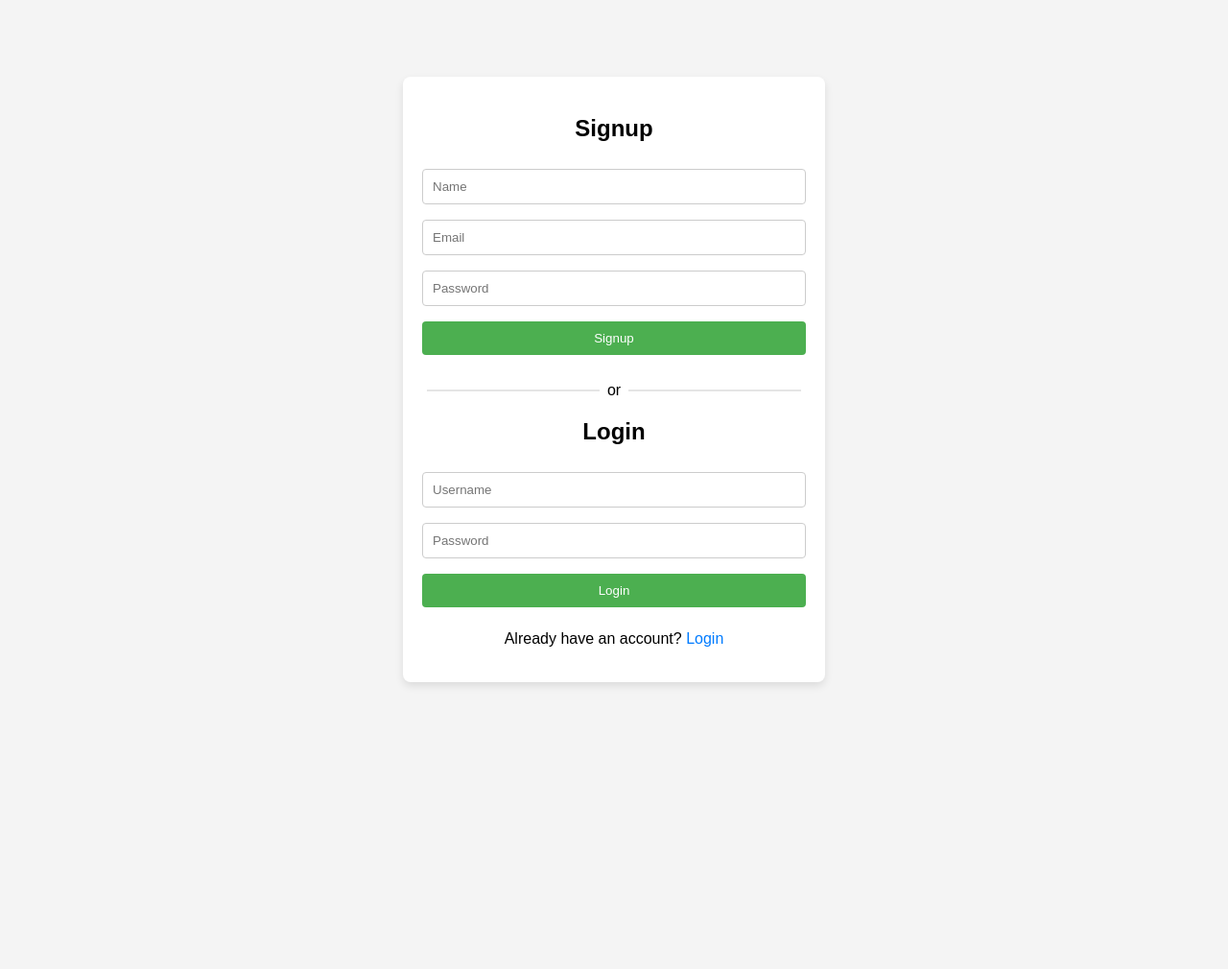
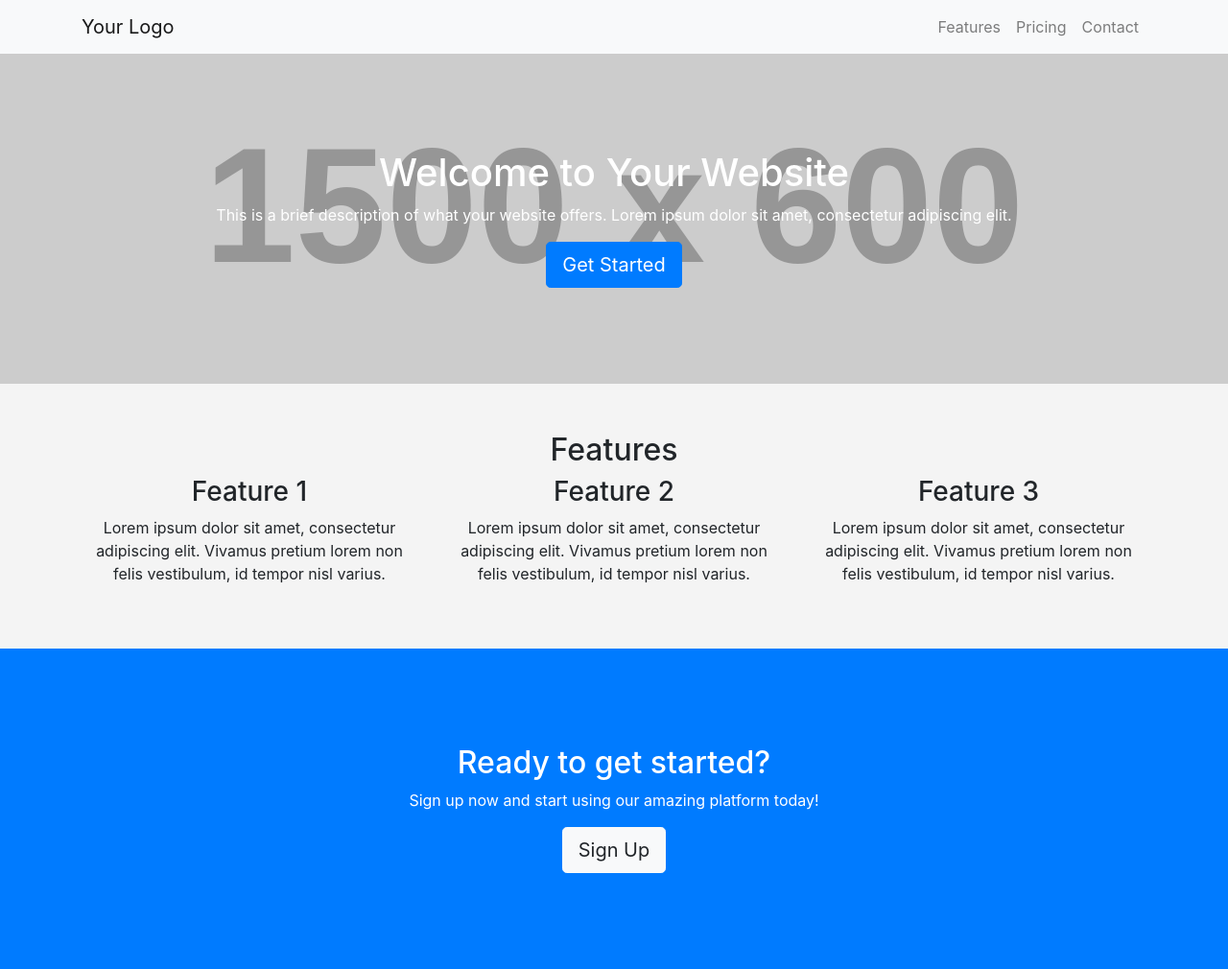
Before and after one commit to Alexisadmin/group, a plain HTML site: page index.html in a window 1280 px wide. Shown: the whole page at 96% size. Before the commit the page ends 800 px from the top, so only its background shows below. Drawn offline with nearby package versions, Linux system fonts and the light colour scheme; placeholder pictures from the web are drawn by us.

Commit message:
save changes

```diff
--- a/index.html
+++ b/index.html
@@ -3,112 +3,101 @@
 <head>
 <meta charset="UTF-8">
 <meta name="viewport" content="width=device-width, initial-scale=1.0">
-<title>Signup/Login Page</title>
+<title>Landing Page</title>
+<link rel="stylesheet" href="https://stackpath.bootstrapcdn.com/bootstrap/4.5.2/css/bootstrap.min.css">
 <style>
-  body {
-    font-family: Arial, sans-serif;
-    margin: 0;
-    padding: 0;
-    background-color: #f4f4f4;
+  /* Custom CSS */
+  .hero-section {
+    background-image: url('https://via.placeholder.com/1500x600');
+    background-size: cover;
+    background-position: center;
+    color: #fff;
+    text-align: center;
+    padding: 100px 0;
   }
 
-  .container {
-    max-width: 400px;
-    margin: 80px auto;
-    background-color: #fff;
-    padding: 20px;
-    border-radius: 8px;
-    box-shadow: 0 4px 8px rgba(0, 0, 0, 0.1);
-  }
-
-  h2 {
-    text-align: center;
-    margin-bottom: 20px;
-  }
-
-  input[type="text"],
-  input[type="email"],
-  input[type="password"],
-  input[type="submit"] {
-    width: 100%;
-    padding: 10px;
-    margin: 8px 0;
-    display: inline-block;
-    border: 1px solid #ccc;
-    border-radius: 4px;
-    box-sizing: border-box;
-  }
-
-  input[type="submit"] {
-    background-color: #4caf50;
-    color: white;
-    border: none;
-    cursor: pointer;
-  }
-
-  input[type="submit"]:hover {
-    background-color: #45a049;
-  }
-
-  .separator {
-    text-align: center;
-    margin: 20px 0;
-    position: relative;
-  }
-
-  .separator::before,
-  .separator::after {
-    content: "";
-    display: inline-block;
-    width: 45%;
-    height: 1px;
-    background-color: #ccc;
-    position: absolute;
-    top: 50%;
-    transform: translateY(-50%);
-  }
-
-  .separator::before {
-    right: 5px;
-  }
-
-  .separator::after {
-    left: 5px;
-  }
-
-  .text-center {
+  .features-section {
+    background-color: #f4f4f4;
+    padding: 50px 0;
     text-align: center;
   }
 
-  .login-link {
-    color: #007bff;
-    text-decoration: none;
-  }
-
-  .login-link:hover {
-    text-decoration: underline;
+  .cta-section {
+    background-color: #007bff;
+    color: #fff;
+    padding: 100px 0;
+    text-align: center;
   }
 </style>
 </head>
 <body>
-<div class="container">
-  <h2>Signup</h2>
-  <form action="#">
-    <input type="text" placeholder="Name" required>
-    <input type="email" placeholder="Email" required>
-    <input type="password" placeholder="Password" required>
-    <input type="submit" value="Signup">
-  </form>
-  <div class="separator">or</div>
-  <h2>Login</h2>
-  <form action="#">
-    <input type="text" placeholder="Username" required>
-    <input type="password" placeholder="Password" required>
-    <input type="submit" value="Login">
-  </form>
-  <div class="text-center">
-    <p>Already have an account? <a href="#" class="login-link">Login</a></p>
+
+<!-- Navigation -->
+<nav class="navbar navbar-expand-lg navbar-light bg-light">
+  <div class="container">
+    <a class="navbar-brand" href="#">Your Logo</a>
+    <button class="navbar-toggler" type="button" data-toggle="collapse" data-target="#navbarNav" aria-controls="navbarNav" aria-expanded="false" aria-label="Toggle navigation">
+      <span class="navbar-toggler-icon"></span>
+    </button>
+    <div class="collapse navbar-collapse" id="navbarNav">
+      <ul class="navbar-nav ml-auto">
+        <li class="nav-item">
+          <a class="nav-link" href="#">Features</a>
+        </li>
+        <li class="nav-item">
+          <a class="nav-link" href="#">Pricing</a>
+        </li>
+        <li class="nav-item">
+          <a class="nav-link" href="#">Contact</a>
+        </li>
+      </ul>
+    </div>
   </div>
-</div>
+</nav>
+
+<!-- Hero Section -->
+<section class="hero-section">
+  <div class="container">
+    <h1>Welcome to Your Website</h1>
+    <p>This is a brief description of what your website offers. Lorem ipsum dolor sit amet, consectetur adipiscing elit.</p>
+    <a href="#" class="btn btn-primary btn-lg">Get Started</a>
+  </div>
+</section>
+
+<!-- Features Section -->
+<section class="features-section">
+  <div class="container">
+    <h2>Features</h2>
+    <div class="row">
+      <div class="col-md-4">
+        <h3>Feature 1</h3>
+        <p>Lorem ipsum dolor sit amet, consectetur adipiscing elit. Vivamus pretium lorem non felis vestibulum, id tempor nisl varius.</p>
+      </div>
+      <div class="col-md-4">
+        <h3>Feature 2</h3>
+        <p>Lorem ipsum dolor sit amet, consectetur adipiscing elit. Vivamus pretium lorem non felis vestibulum, id tempor nisl varius.</p>
+      </div>
+      <div class="col-md-4">
+        <h3>Feature 3</h3>
+        <p>Lorem ipsum dolor sit amet, consectetur adipiscing elit. Vivamus pretium lorem non felis vestibulum, id tempor nisl varius.</p>
+      </div>
+    </div>
+  </div>
+</section>
+
+<!-- Call to Action Section -->
+<section class="cta-section">
+  <div class="container">
+    <h2>Ready to get started?</h2>
+    <p>Sign up now and start using our amazing platform today!</p>
+    <a href="#" class="btn btn-light btn-lg">Sign Up</a>
+  </div>
+</section>
+
+<!-- Bootstrap JS -->
+<script src="https://code.jquery.com/jquery-3.5.1.slim.min.js"></script>
+<script src="https://cdn.jsdelivr.net/npm/@popperjs/core@2.5.4/dist/umd/popper.min.js"></script>
+<script src="https://stackpath.bootstrapcdn.com/bootstrap/4.5.2/js/bootstrap.min.js"></script>
+
 </body>
 </html>
```
